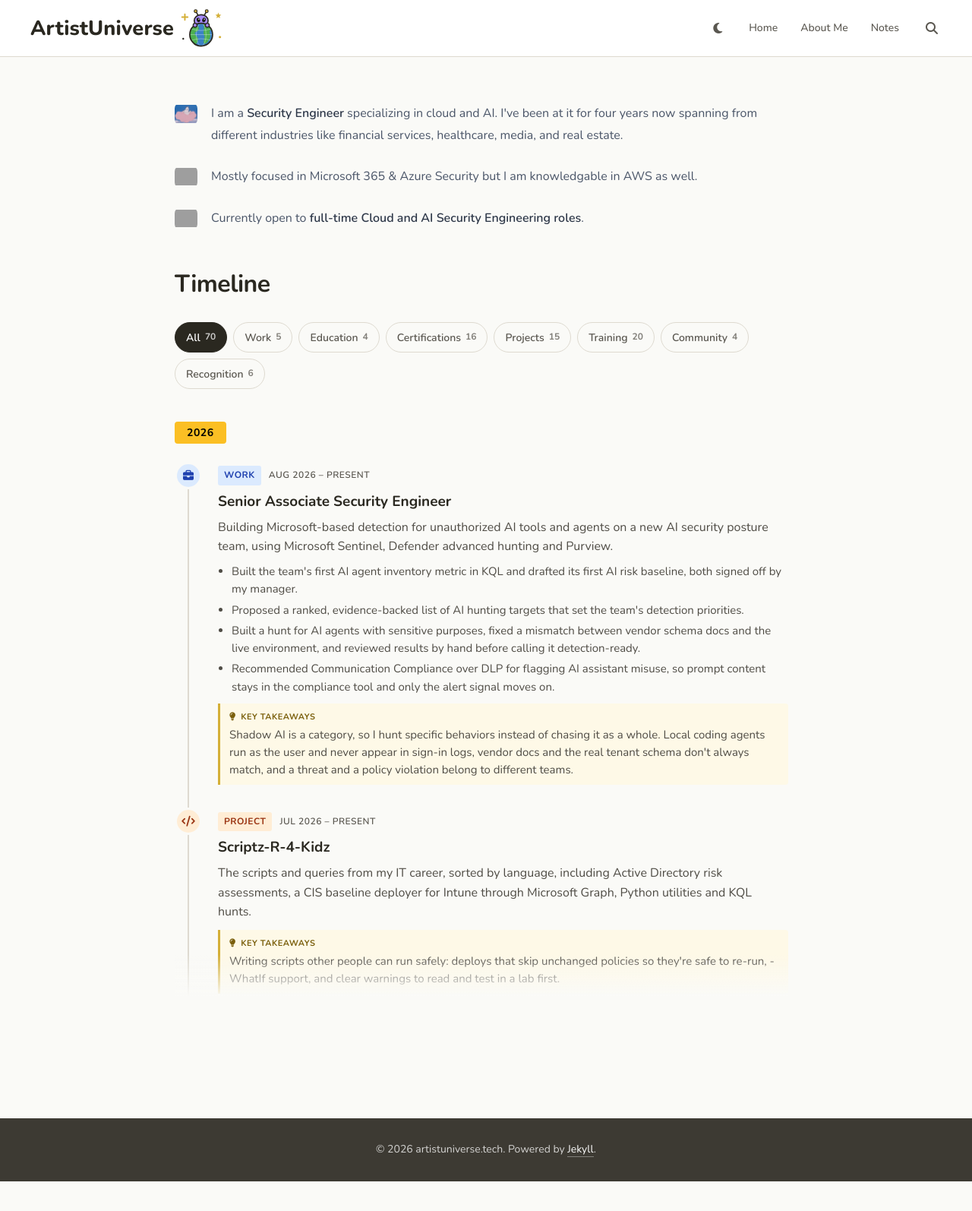
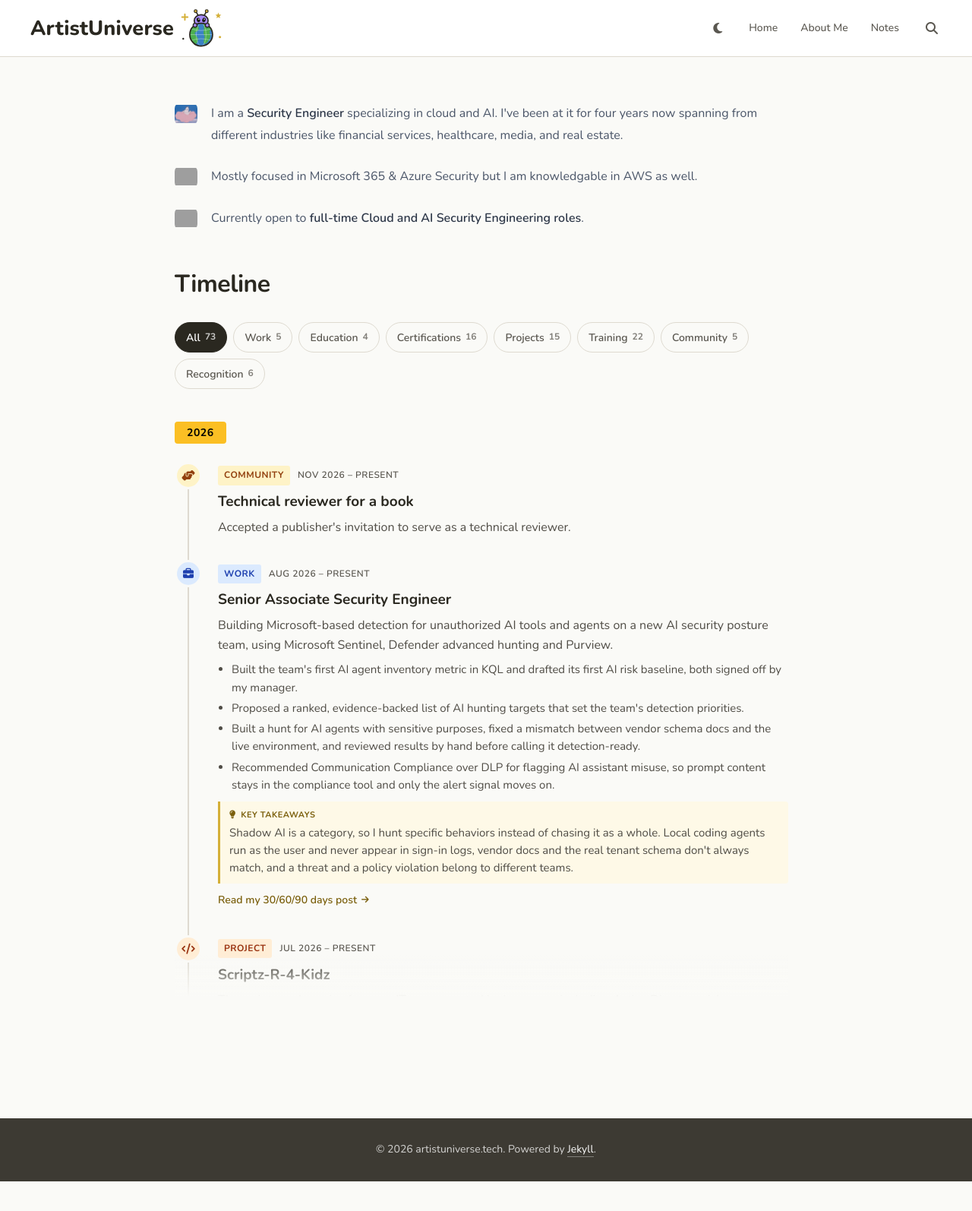
Before and after one commit to ArtistYay/artistuniverse.tech, a Jekyll site: the page built from about.md, in a window 1280 px wide. Shown: the top 1594 px of the page at 76% size. Built offline with Jekyll 4.4.1, drawn with Linux system fonts in a browser that asks for light colours; part of the change alters nothing that is shown; grey boxes are pictures that could not be loaded.

Commit message:
made changes to the timeline

```diff
--- a/_data/timeline.yml
+++ b/_data/timeline.yml
@@ -15,7 +15,7 @@
 #   end_label:  text to show instead of the end date (e.g. "2026") when the month is unknown
 #   precision:  year = only the year of `date` is known; shows "2021" instead of "Jan 2021"
 #   summary:    one or two sentences (optional)
-#   highlights: short bullet list (optional, keep to 3)
+#   highlights: short bullet list (optional, keep to 3-4)
 #   learned:    "Key takeaways" note, first person, 1-2 sentences (optional)
 #   link:       URL (optional), link_label: text for it (default "Details")
 #   links:      extra links shown beside it, a list of { url: ..., label: ... } (optional)
@@ -41,6 +41,8 @@
     - Proposed a ranked, evidence-backed list of AI hunting targets that set the team's detection priorities.
     - Built a hunt for AI agents with sensitive purposes, fixed a mismatch between vendor schema docs and the live environment, and reviewed results by hand before calling it detection-ready.
     - Recommended Communication Compliance over DLP for flagging AI assistant misuse, so prompt content stays in the compliance tool and only the alert signal moves on.
+  link: /cybersecurity/2026/11/04/30-60-90-in-ai-security.html
+  link_label: "Read my 30/60/90 days post"
 
 - type: work
   title: Associate Cloud Security Consultant
@@ -52,7 +54,7 @@
     - Automated 100+ registry-level security settings that Intune can't set natively, using PowerShell; adopted as a reusable accelerator on later Slalom Intune migrations.
     - Led Active Directory tiering for a government contractor preparing for a compliance audit, authoring the Tier 0/1/2 classification criteria, classifying every directory object, and delivering the implementation playbook and CIS baseline GPOs.
     - Piloted phishing-resistant authentication (Microsoft Authenticator and FIDO2) for a global nonprofit, with runbooks the client used to finish the rollout.
-    - Remediated 94,000 vulnerabilities across a 200+ server hybrid Windows estate with zero unplanned outages.
+    - Designed and deployed Microsoft Purview sensitivity labels and DLP for several clients, including 10 custom labels validated through user testing and label encryption scoped to specific groups after a client data breach.
 
 # Short role after the WarnerMedia internship (from the 2022 resumes, "Cyber Defense International LLC").
 - type: work
@@ -381,13 +383,34 @@
 
 - type: training
   title: Google IT Support Professional Certificate
-  learned: "IT from the ground up: networking, operating systems, system administration, security and troubleshooting. My first step out of retail and into tech."
+  learned: "IT from the ground up: networking, operating systems, system administration, security and troubleshooting. My first IT certification, earned the month after I left retail."
   org: Google (Coursera)
   date: 2020-11-29
   link: https://www.credly.com/badges/beafcf9c-504c-4e8f-a8e1-eae74504344d/public_url
   link_label: Credly badge
 
 # Add new training here (course, provider, month).
+
+# YouTube (@ArtistUniverseUntouched): 13 Exercism Python videos, Jan 16 - Apr 8, 2026,
+# grouped into one entry instead of 13. Takeaway from the video descriptions.
+- type: training
+  title: Exercism Python challenges on YouTube
+  org: ArtistUniverse Untouched
+  date: 2026-01-16
+  end: 2026-04-08
+  summary: A 13-video series working through Exercism's Python challenges on camera, from Currency Exchange to Chaitana's Colossal Coaster.
+  learned: "Thinking a problem through before turning it into code, and coming back to finish when I get stuck. Collatz Conjecture frustrated me in part 1, so I returned and finished it in part 2."
+  link: https://www.youtube.com/@ArtistUniverseUntouched/videos
+  link_label: Watch on YouTube
+
+# Lab and CTF write-ups on this blog (first one Jan 2022). Linked here so they're on the timeline.
+- type: training
+  title: Hands-on labs and CTF write-ups
+  date: 2022-01-17
+  end: present
+  summary: Blue Team Labs Online, flaws.cloud, CloudGoat and other hands-on challenges, each written up on this blog.
+  learned: "Patience, careful analysis and the right question beat speed, like asking whether a software update should be sitting in a user's Downloads folder."
+  links: [{ url: "/cybersecurity/2022/01/17/blue-teams-online-deep-blue.html", label: "Deep Blue" }, { url: "/cybersecurity/2022/01/23/network-analysis-ransomware.html", label: "Ransomware traffic" }, { url: "/cybersecurity/2022/01/31/network-analysis-malware-compromise.html", label: "Malware compromise" }, { url: "/cybersecurity/2022/05/25/flaws-cloud.html", label: "flaws.cloud" }, { url: "/cybersecurity/2022/06/13/iam_privesc_by_rollback.html", label: "CloudGoat IAM rollback" }, { url: "/cybersecurity/2026/02/10/azure-attack-vectors.html", label: "Azure attack vectors" }]
 
 # From the 2026 brag document ("Books / Courses"). No key takeaways yet: add your own.
 - type: training
@@ -416,18 +439,6 @@
 
 # ===== Projects =====
 
-# YouTube (@ArtistUniverseUntouched): 13 Exercism Python videos, Jan 16 - Apr 8, 2026,
-# grouped into one entry instead of 13. Takeaway from the video descriptions.
-- type: project
-  title: Exercism Python challenges on YouTube
-  org: ArtistUniverse Untouched
-  date: 2026-01-16
-  end: 2026-04-08
-  summary: A 13-video series working through Exercism's Python challenges on camera, from Currency Exchange to Chaitana's Colossal Coaster.
-  learned: "Thinking a problem through before turning it into code, and coming back to finish when I get stuck. Collatz Conjecture frustrated me in part 1, so I returned and finished it in part 2."
-  link: https://www.youtube.com/@ArtistUniverseUntouched/videos
-  link_label: Watch on YouTube
-
 - type: project
   title: Git Client from Scratch (CodeCrafters)
   ongoing: false
@@ -436,6 +447,7 @@
   summary: A working Git client in Python with no Git libraries, covering blob, tree and commit objects, plus cloning over Git's Smart HTTP protocol with packfile parsing.
   link: https://github.com/ArtistYay/codecrafters-git-python
   link_label: GitHub
+  start: 2026-02-01
 
 - type: project
   title: Azure AppSec Pipeline
@@ -494,16 +506,14 @@
   link: https://github.com/ArtistYay/Scriptz-R-4-Kidz
   link_label: GitHub
 
-# Is AI Really Scary? appears only on the Jan 2026 resume, marked "(Archived)", and its
-# repo is now private. It sounds like the Terraform Beginner Bootcamp site (S3 + CDN,
-# Terraform Cloud state). Hidden until you confirm whether it's the same project.
+# Is AI Really Scary? (separate from the Terraform bootcamp). First seen on the Jan 2026
+# resume, already marked "(Archived)", so dated 2025 (year only). Change if you know the real year.
 - type: project
   title: Is AI Really Scary?
-  date: 2023-01-01
+  date: 2025-01-01
   precision: year
   status: archived
   summary: AWS S3 static site provisioned entirely with Terraform through a CI/CD pipeline, with tflint and tfsec checks and remote state.
-  hidden: true
 
 # Repo name: terraform-beginner-bootcamp-2023 (now private). Called "Terraform
 # Automation" / "Terraform Cloud Project" on 2024-2026 resumes.
@@ -626,6 +636,12 @@
 
 # ===== Community =====
 
+# Accepted Nov 2026. Book and publisher not named here; add them if the agreement allows.
+- type: community
+  title: Technical reviewer for a book
+  date: 2026-11-01
+  summary: Accepted a publisher's invitation to serve as a technical reviewer.
+
 - type: community
   title: Volunteer
   ongoing: false
@@ -636,18 +652,15 @@
   link: https://www.credly.com/badges/6bce8873-ec32-4a17-bafc-bae4406e44b8/public_url
   link_label: Credly badge
 
-# Joined 2022 (2024 resume: "Community Builder (2022 - Present)"; Jan 2026 resume: "Alumni").
+# Dates from LinkedIn: AWS Community Builder, Security & Identity, Mar 2023 - May 2025.
 - type: community
   title: AWS Community Builder
-  end_label: "2023"
-  end: 2023-12-01
+  end: 2025-05-01
   learned: "Learning in public: writing about AWS security and identity, answering questions and mentoring people starting out in cloud security."
   org: Amazon Web Services
-  date: 2022-01-01
-  precision: year
-  summary: Selected for the AWS Community Builders program. Shared AWS security and identity content and met with AWS product teams about new services.
+  date: 2023-03-01
+  summary: Selected for the AWS Community Builders program in the Security & Identity category. Shared AWS security and identity content and met with AWS product teams about new services.
 
-# TODO: dates for these, then remove hidden.
 - type: community
   title: Member
   org: InfraGard Atlanta Members Alliance
```
